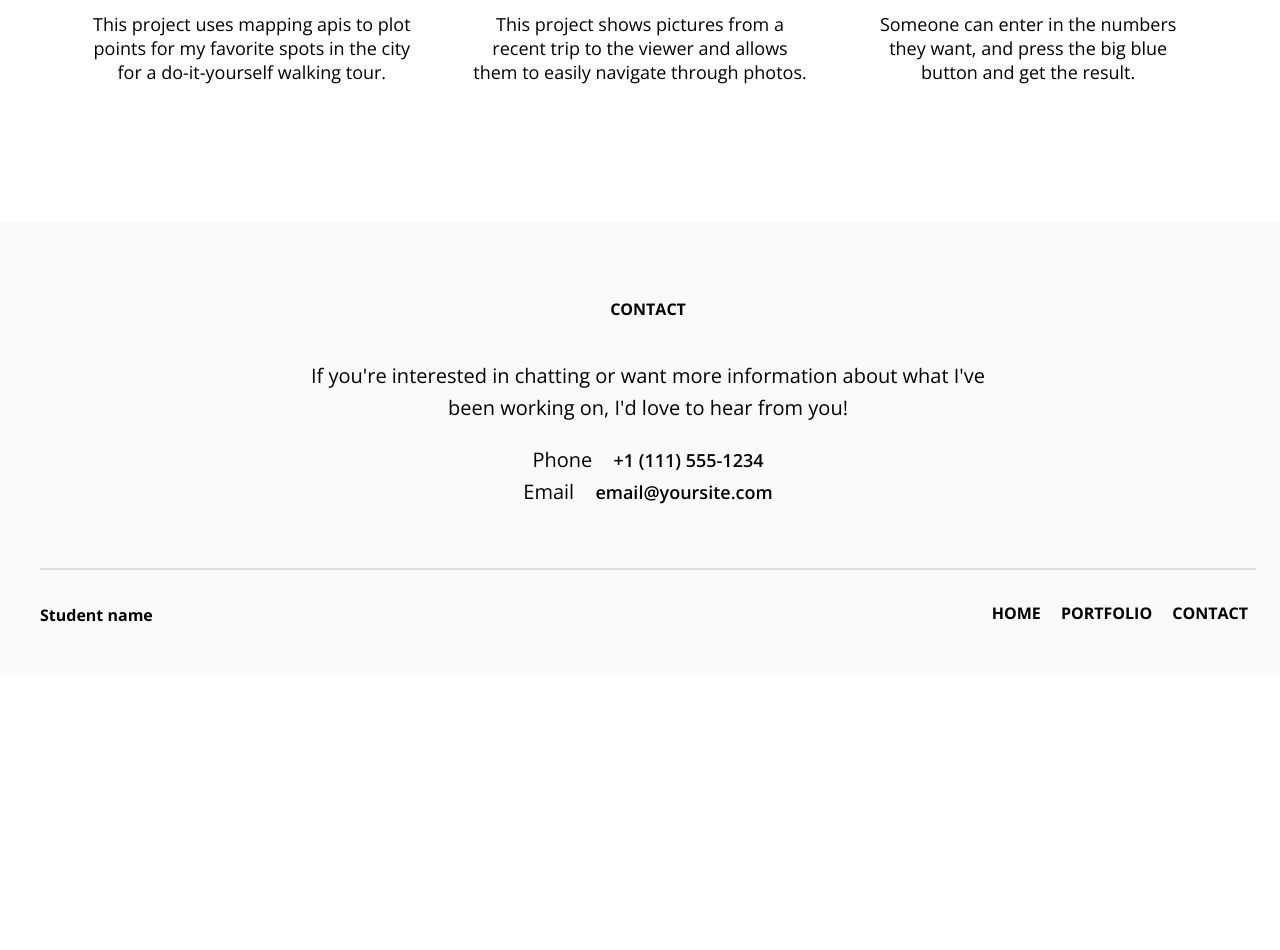
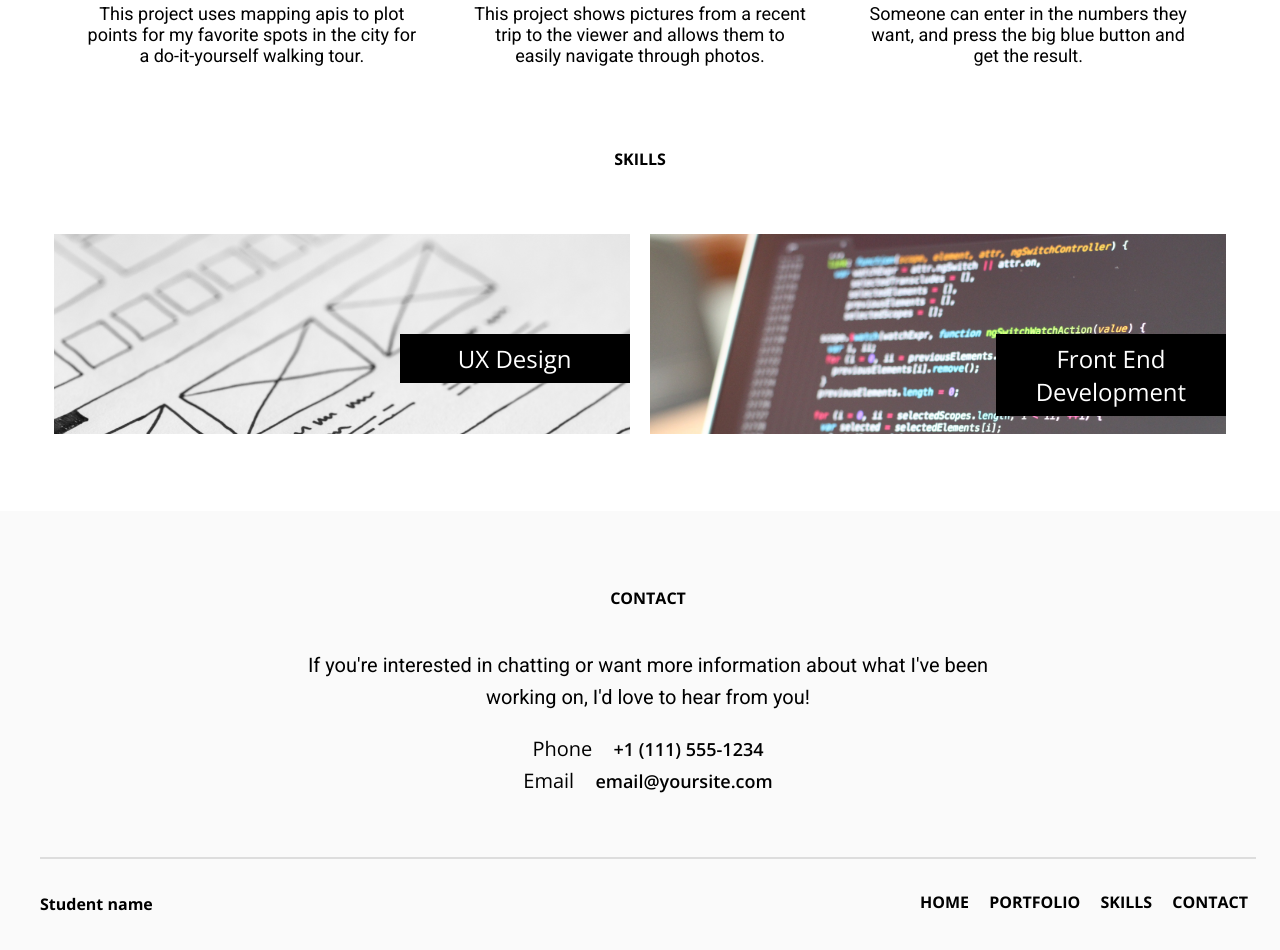
Before and after one commit to ptkim/Responsive-Layout, a plain HTML site: page index.html in a window 1280 px wide. Shown: the part 1424-2374 px from the top of the page. Before the commit the page ends 2099 px from the top, so only its background shows below. Drawn offline with nearby package versions, Linux system fonts and the light colour scheme.

Commit message:
added new Skills section

```diff
--- a/css/style.css
+++ b/css/style.css
@@ -5,6 +5,10 @@
 
 body {
     margin: 0px;
+}
+
+p {
+    font-family: 'Roboto', sans-serif;
 }
 
 header {
@@ -149,6 +153,45 @@ footer hr {
     visibility: hidden;
 }
 
+nav ul li a:hover {
+    color: blue;
+    text-decoration: underline;
+}
+
+.design,
+.coding {
+    width: 90%;
+    height: 200px;
+    margin-right: auto;
+    margin-left: auto;
+    position: relative;
+}
+
+.design {
+    background-image: url("../images/Skills_Design.jpg");
+    background-size: cover;
+}
+
+.coding {
+    background-image: url("../images/Skills_coding.jpg");
+    background-size: cover;
+}
+
+.design h4,
+.coding h4 {
+    display: inline-block;
+    background-color: black;
+    color: white;
+    padding: 8px;
+    position: absolute;
+    top: 50%;
+    width: 40%;
+    right: 0;
+    margin-top: 0px;
+    margin-bottom: 0px;
+
+}
+
 @media all and (min-width: 768px) {
     .main_nav ul li {
         background-color: transparent;
@@ -261,4 +304,11 @@ footer hr {
     footer .bottom_student_nav {
         width: auto;
     }
+
+    .design,
+    .coding {
+        display: inline-block;
+        width: 45%;
+        margin: 0 8px;
+    }
 }
--- a/index.html
+++ b/index.html
@@ -6,6 +6,8 @@
     <meta http-equiv="X-UA-Compatible" content="ie=edge">
     <link rel="stylesheet" type="text/css" href="css/style.css">
     <link href="https://fonts.googleapis.com/css?family=Open+Sans:300,400,600,700&display=swap" rel="stylesheet">
+    <link href="https://fonts.googleapis.com/css?family=Roboto&display=swap" rel="stylesheet">
+
     <title>Student Portfolio</title>
 </head>
 <body>
@@ -16,6 +18,7 @@
                 <ul class="main_nav_list">
                     <li class="main_nav_list_item"><a href= "#home">Home</a></li>
                     <li class="main_nav_list_item"><a href = "#portfolio">Portfolio</a></li>
+                    <li class="bottom_nav_list_item"><a href = "#skills">Skills</a></li>
                     <li class="main_nav_list_item"><a href = "#contact">Contact</a></li>
             </ul>
             </nav>
@@ -27,8 +30,8 @@
     </header>
 
     <main>
-        <section>
-            <h3 id="portfolio">Portfolio</h3>
+        <section id="portfolio">
+            <h3>Portfolio</h3>
             <div>
                 <img src = "images/portfolio-1.png" alt = "Illustration of marketing page case study">
                 <h4>Marketing Page</h4>
@@ -64,7 +67,16 @@
                 <h4>Calculator</h4>
                 <p>Someone can enter in the numbers they want, and press the big blue button and get the result.</p>
             </div>
+        </section>
 
+        <section id="skills">
+            <h3>Skills</h3>
+                <div class="design">
+                    <h4>UX Design</h4>
+                </div>
+                <div class="coding">
+                    <h4>Front End Development</h4>
+                </div>
         </section>
     </main>
 
@@ -83,6 +95,7 @@
                 <ul class="bottom_nav_list">
                     <li class="bottom_nav_list_item"><a href= "#home">Home</a></li>
                     <li class="bottom_nav_list_item"><a href = "#portfolio">Portfolio</a></li>
+                    <li class="bottom_nav_list_item"><a href = "#skills">Skills</a></li>
                     <li class="bottom_nav_list_item"><a href = "#contact">Contact</a></li>
              </ul>
             </nav>
```
Also changed, not shown: images/Skills_Coding.jpg (added), images/Skills_Design.jpg (added), 1 other file.
